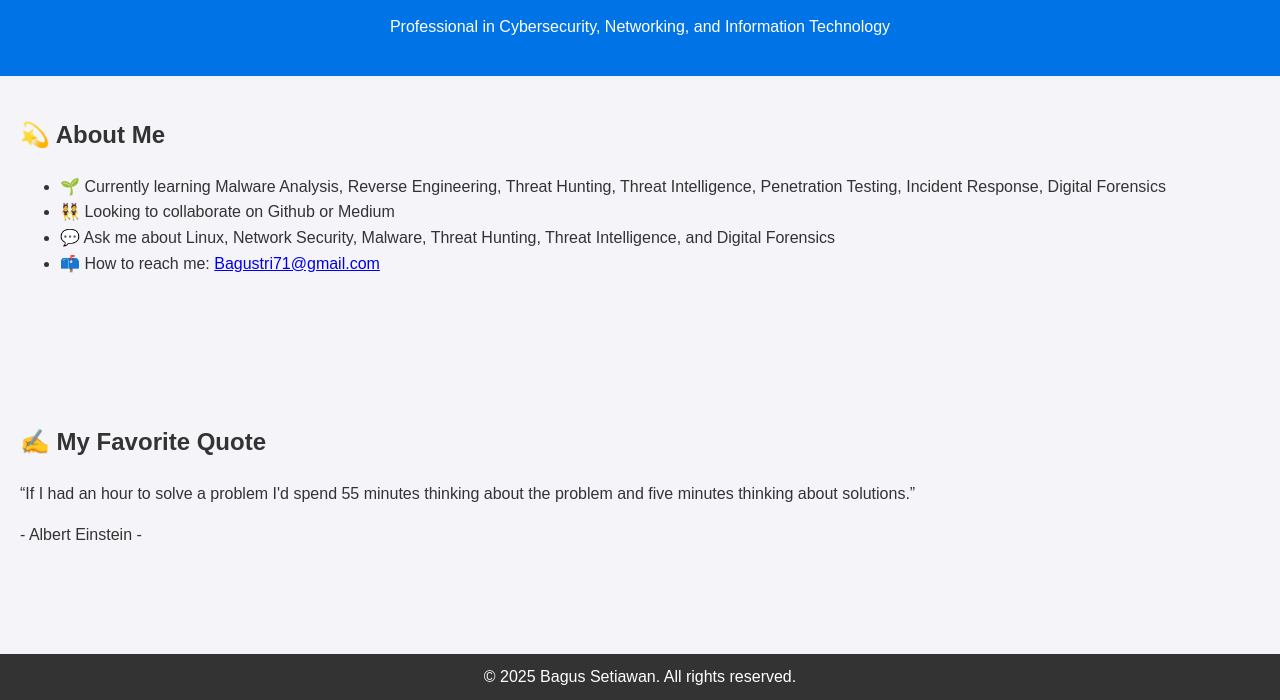
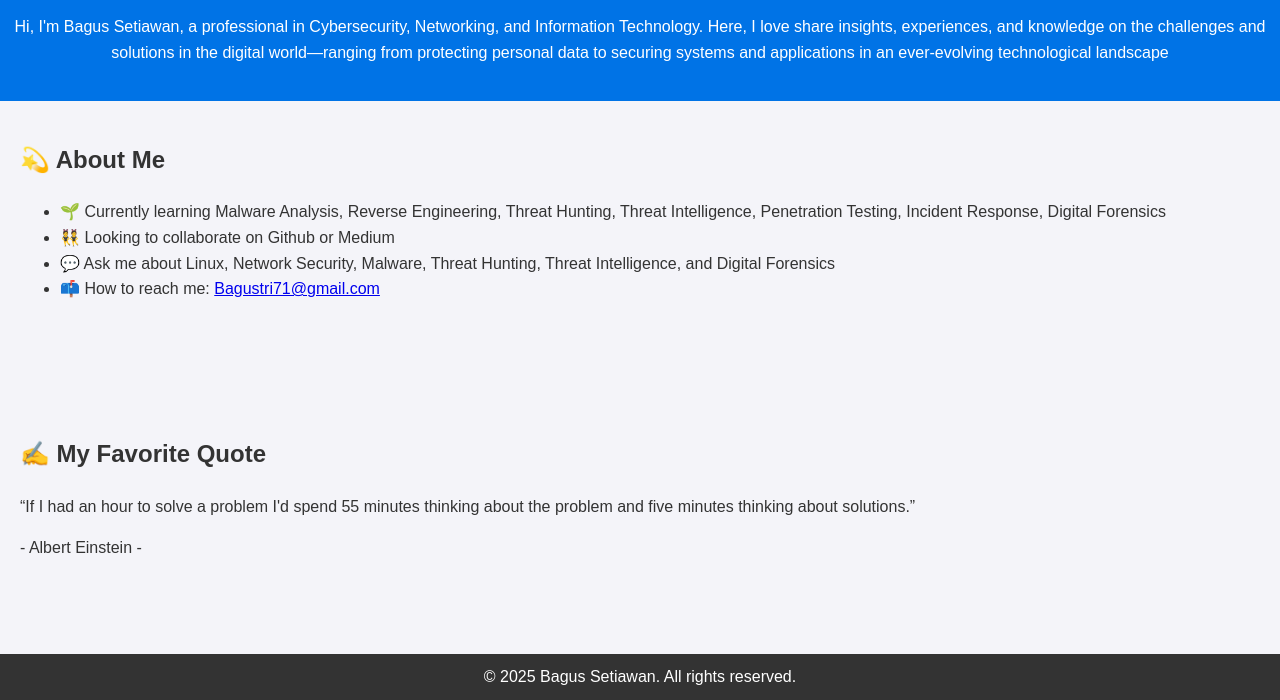
Before and after one commit to bagustri71/hfio, a plain HTML site: page index.html in a window 1280 px wide. Shown: the part 100-800 px from the top of the page. Drawn offline with Linux system fonts and the light colour scheme.

Commit message:
Update index.html

```diff
--- a/index.html
+++ b/index.html
@@ -47,7 +47,7 @@
 
 <header>
     <h1>Hallo 👋, I am Bagus Setiawan</h1>
-    <p>Professional in Cybersecurity, Networking, and Information Technology</p>
+    <p>Hi, I'm Bagus Setiawan, a professional in Cybersecurity, Networking, and Information Technology. Here, I love share insights, experiences, and knowledge on the challenges and solutions in the digital world—ranging from protecting personal data to securing systems and applications in an ever-evolving technological landscape</p>
 </header>
 
 <section>
```
